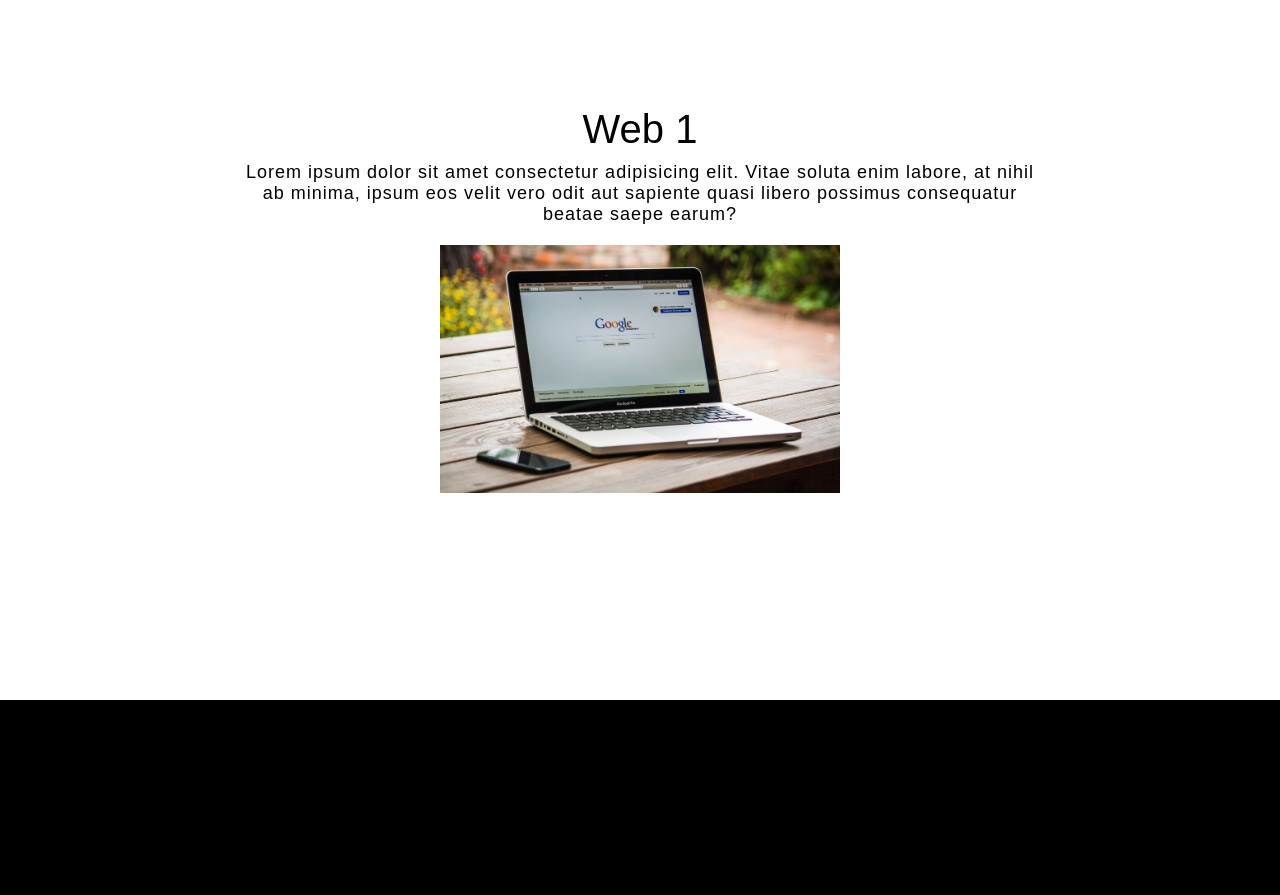
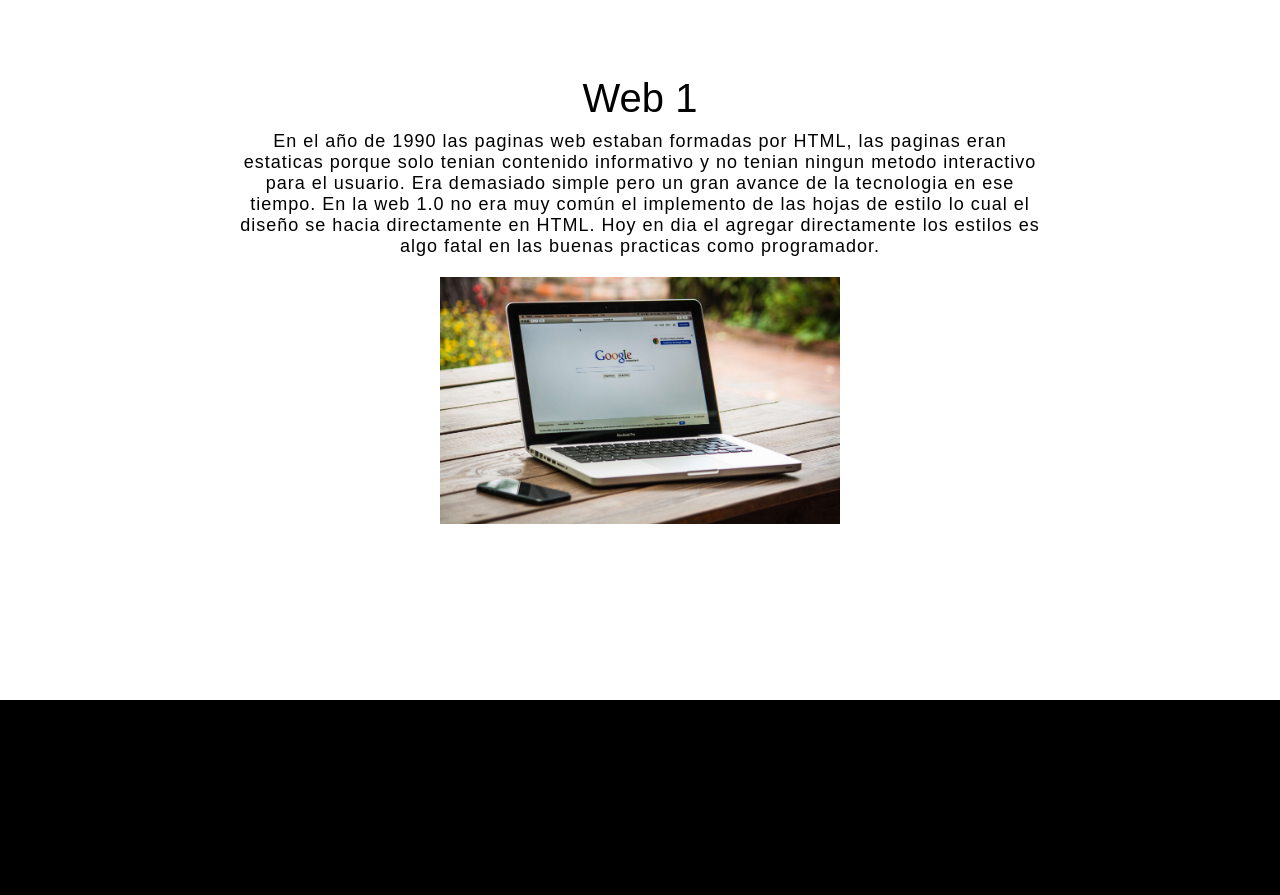
Before and after one commit to anahiquintero99/TheWeb, a plain HTML site: page index.html in a window 1280 px wide. Shown: the part 900-1795 px from the top of the page. Drawn offline with Linux system fonts and the light colour scheme.

Commit message:
add information to section web 1

```diff
--- a/index.html
+++ b/index.html
@@ -30,7 +30,13 @@
     <div class="content">
       <div class="content-text">
         <h3>Web 1</h3>
-        <p>Lorem ipsum dolor sit amet consectetur adipisicing elit. Vitae soluta enim labore, at nihil ab minima, ipsum eos velit vero odit aut sapiente quasi libero possimus consequatur beatae saepe earum?</p>
+        <p>En el año de 1990 las paginas web estaban formadas por HTML, las paginas eran
+          estaticas porque solo tenian contenido informativo y no tenian ningun metodo
+          interactivo para el usuario. Era demasiado simple pero un gran avance de
+          la tecnologia en ese tiempo. En la web 1.0 no era muy común el implemento de las hojas de estilo
+          lo cual el  diseño se hacia directamente en HTML. Hoy en dia el agregar directamente los estilos
+          es algo fatal en las buenas practicas como programador.
+        </p>
         <img src="./img/web1.jpg" alt="computadora">
       </div>
     </div>
```
